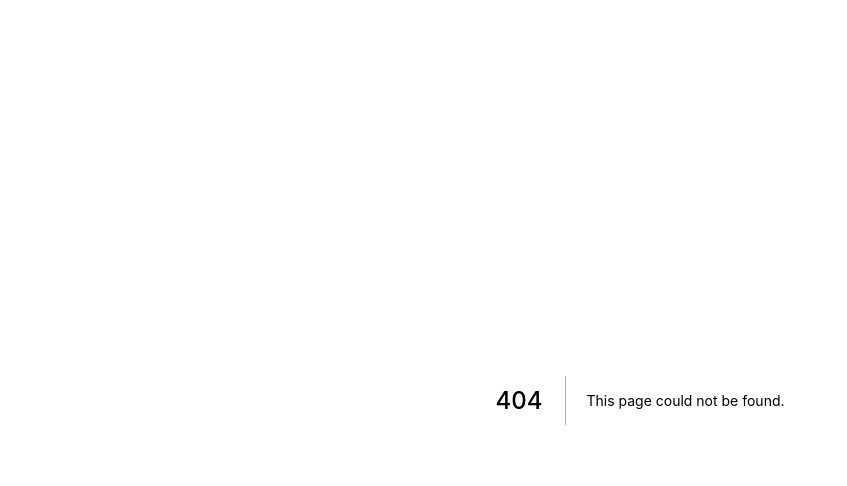
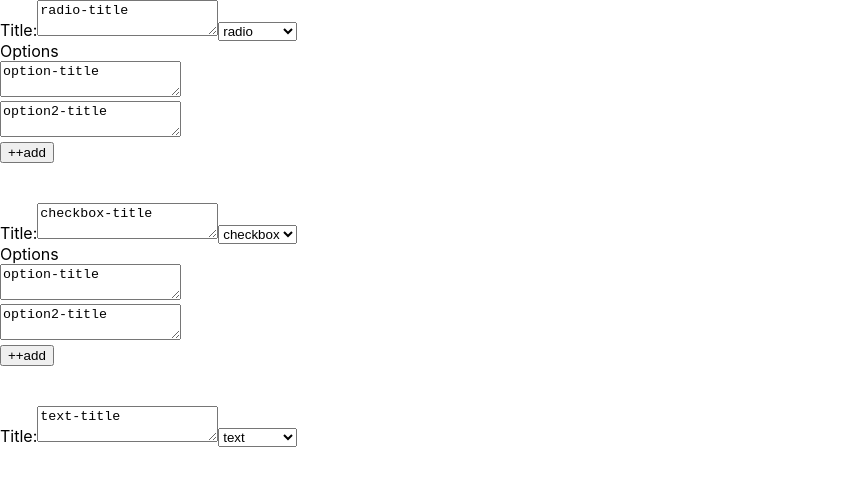
Before and after one commit to Hyogyeong8/DeathvalleyClient, a Next.js app: page /form/create in a window 1280 px wide. Before the commit this address had no page. Shown: the top 486 px of the page, without its empty margins (0-847 px from the left). Built offline with nearby package versions, Linux system fonts and the light colour scheme.

Commit message:
new file

```diff
--- /dev/null
+++ b/pages/form/create.js
@@ -0,0 +1,121 @@
+import {useState} from 'react'
+
+export default function Create() {
+  const [btnState, setBtnState] = useState(false);
+
+  const toggle = ()=> {
+    // setBtnState(prev => !prev)
+    setBtnState(!btnState)
+  }
+
+
+  const [questions, setQuestions] = useState([
+    {
+      qType: "radio",
+      title: "radio-title",
+      desc: "radio-description",
+      options: [
+        {
+          title: "option-title",
+          desc: "option-description"
+        },
+        {
+          title: "option2-title",
+          desc: "option2-description"
+        }
+      ]
+    },
+    {
+      qType: "checkbox",
+      title: "checkbox-title",
+      desc: "checkbox-description",
+      options: [
+        {
+          title: "option-title",
+          desc: "option-description"
+        },
+        {
+          title: "option2-title",
+          desc: "option2-description"
+        }
+      ]
+    },
+    {
+      qType: "text",
+      title: "text-title",
+      desc: "text-description",
+      options: []
+    }
+  ]);
+
+  const updateQuestionTitle = (index, text) => {
+    const cp = [...questions]
+    cp[index].title = text
+    setQuestions(cp);
+  }
+
+  const addOptionToQuestions = (index) => {
+    const cp = [...questions]
+    cp[index].options.push({title: "default"})
+    setQuestions(cp)
+  }
+
+  const updateQuestionType = (index, qType) => {
+    const cp = [...questions]
+    cp[index].qType = qType
+    setQuestions(cp)
+  }
+
+  const updateOption = (index, opIndex, text) => {
+    const cp = [...questions]
+    cp[index].options[opIndex].title = text
+    setQuestions(cp)
+  }
+
+  return (
+
+    <div>
+      {questions.map((question, index) => {
+        return <Question
+        question={question}
+        index={index}
+        updateQuestionTitle={updateQuestionTitle}
+        addOptionToQuestions={addOptionToQuestions}
+        updateQuestionType={updateQuestionType}
+        updateOption={updateOption}/>
+      })
+      }
+    </div>
+  )
+}
+
+const Question = ({question, index, updateQuestionTitle, addOptionToQuestions, updateQuestionType, updateOption}) => {
+  return <div style={{marginBottom: 40}}>
+    Title:
+    <textarea value={question.title} onChange={e=>updateQuestionTitle(index, e.target.value)}></textarea>
+    {/* Description: <textarea value={question.desc} onChange={e=>updateQuestionTitle(e.target.value)}></textarea> */}
+    <select value={question.qType} onChange ={e=> updateQuestionType(index, e.target.value)}>
+      <option value="radio">radio</option>
+      <option value="checkbox">checkbox</option>
+      <option value="text">text</option>
+    </select>
+
+    {
+      (question.qType === "radio" || question.qType === "checkbox") &&
+      <>
+      <br/>
+      <span>Options</span>
+      {
+        question.options.map((option, opIndex) => {
+          return <div>
+            <textarea value= {option.title} onChange = {e => updateOption(index,opIndex,e.target.value)}/>
+            {/* {option.desc} */}
+          </div>
+        })
+      }
+      <button onClick = {e => addOptionToQuestions(index)} >++add</button>
+      </>
+    }
+  </div>
+
+}
```
Also changed, not shown: pages/index.js (+1 -59 lines), pages/api.js (added), pages/form/[id].js (added).
